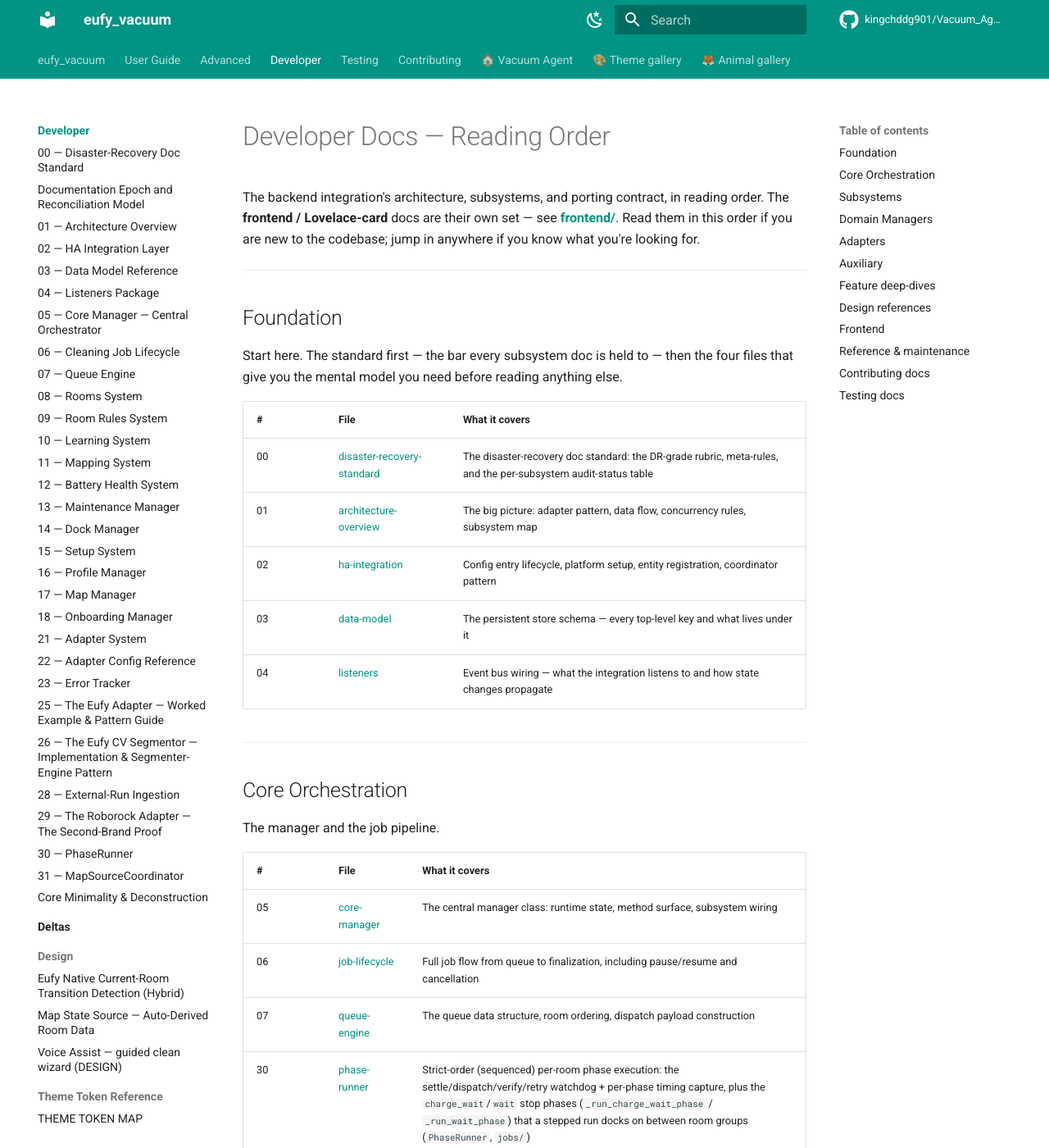
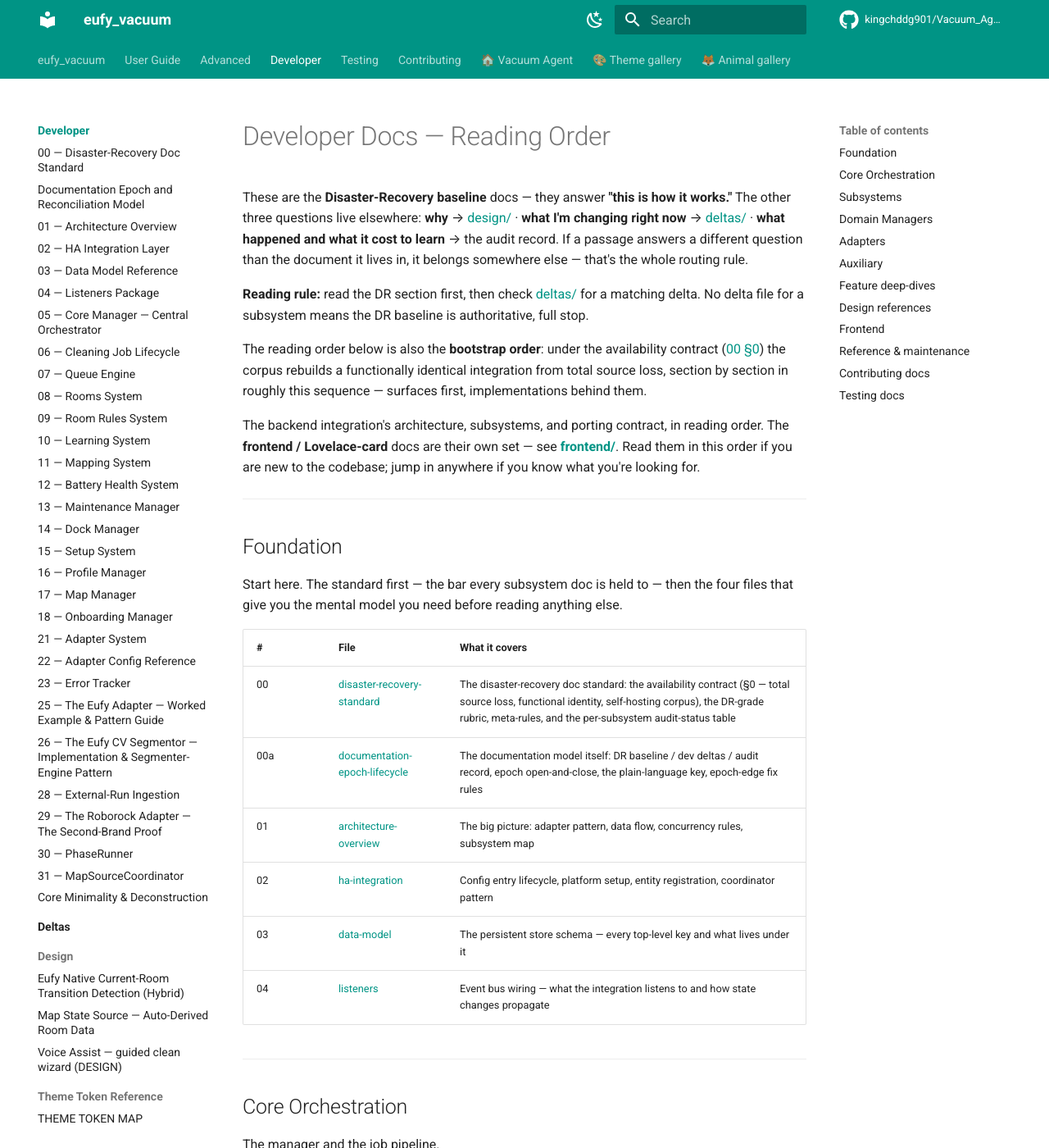
Before and after one commit to kingchddg901/Vacuum_Agent, an MkDocs documentation site: the page built from docs/dev/README.md, in a window 1280 px wide and 1400 px high. Shown: the whole window at 82% size. Built offline with MkDocs 1.6.1 and Material for MkDocs 9.7.7, drawn with Linux system fonts in a browser that asks for light colours; comment, search, counter and statistics services are not loaded.

Commit message:
docs(readme): dead on — four-question key, deltas reading rule, 00a row, bootstrap-order note
The corpus front door now states what the set IS (the DR baseline), routes
the other three questions, carries the deltas rule, lists 00/00a, and names
the reading order as the availability contract's bootstrap order.

Co-Authored-By: Claude Fable 5 <noreply@anthropic.com>

```diff
--- a/docs/dev/README.md
+++ b/docs/dev/README.md
@@ -1,4 +1,19 @@
 # Developer Docs — Reading Order
+
+These are the **Disaster-Recovery baseline** docs — they answer **"this is how it works."**
+The other three questions live elsewhere: **why** → [design/](design/map-state-source.md) ·
+**what I'm changing right now** → [deltas/](deltas/README.md) · **what happened and what it
+cost to learn** → the audit record. If a passage answers a different question than the
+document it lives in, it belongs somewhere else — that's the whole routing rule.
+
+**Reading rule:** read the DR section first, then check [deltas/](deltas/README.md) for a
+matching delta. No delta file for a subsystem means the DR baseline is authoritative,
+full stop.
+
+The reading order below is also the **bootstrap order**: under the availability contract
+([00 §0](00-disaster-recovery-standard.md)) the corpus rebuilds a functionally identical
+integration from total source loss, section by section in roughly this sequence —
+surfaces first, implementations behind them.
 
 The backend integration's architecture, subsystems, and porting contract, in reading order.
 The **frontend / Lovelace-card** docs are their own set — see **[frontend/](frontend/architecture-overview.md)**.
@@ -13,7 +28,8 @@ files that give you the mental model you need before reading anything else.
 
 | # | File | What it covers |
 |---|---|---|
-| 00 | [disaster-recovery-standard](00-disaster-recovery-standard.md) | The disaster-recovery doc standard: the DR-grade rubric, meta-rules, and the per-subsystem audit-status table |
+| 00 | [disaster-recovery-standard](00-disaster-recovery-standard.md) | The disaster-recovery doc standard: the availability contract (§0 — total source loss, functional identity, self-hosting corpus), the DR-grade rubric, meta-rules, and the per-subsystem audit-status table |
+| 00a | [documentation-epoch-lifecycle](00a-documentation-epoch-lifecycle.md) | The documentation model itself: DR baseline / dev deltas / audit record, epoch open-and-close, the plain-language key, epoch-edge fix rules |
 | 01 | [architecture-overview](01-architecture-overview.md) | The big picture: adapter pattern, data flow, concurrency rules, subsystem map |
 | 02 | [ha-integration](02-ha-integration.md) | Config entry lifecycle, platform setup, entity registration, coordinator pattern |
 | 03 | [data-model](03-data-model.md) | The persistent store schema — every top-level key and what lives under it |
```
